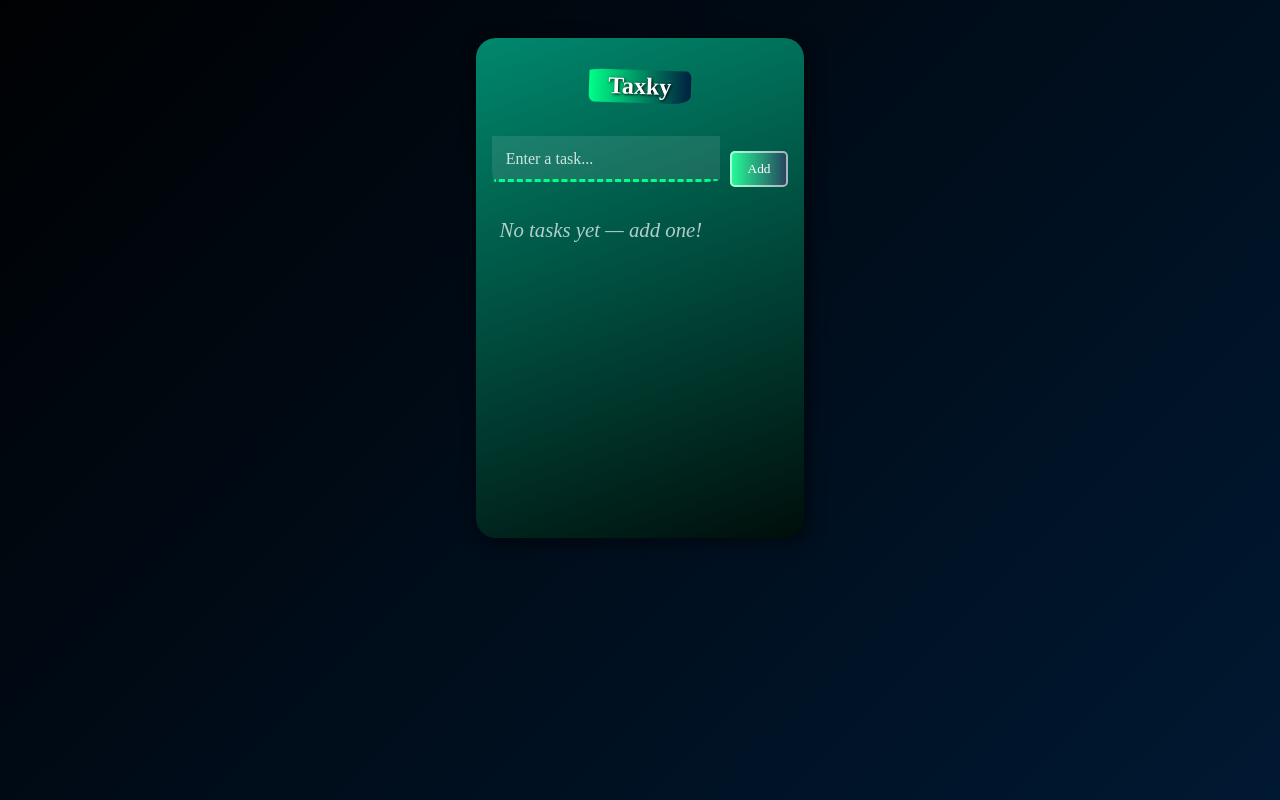
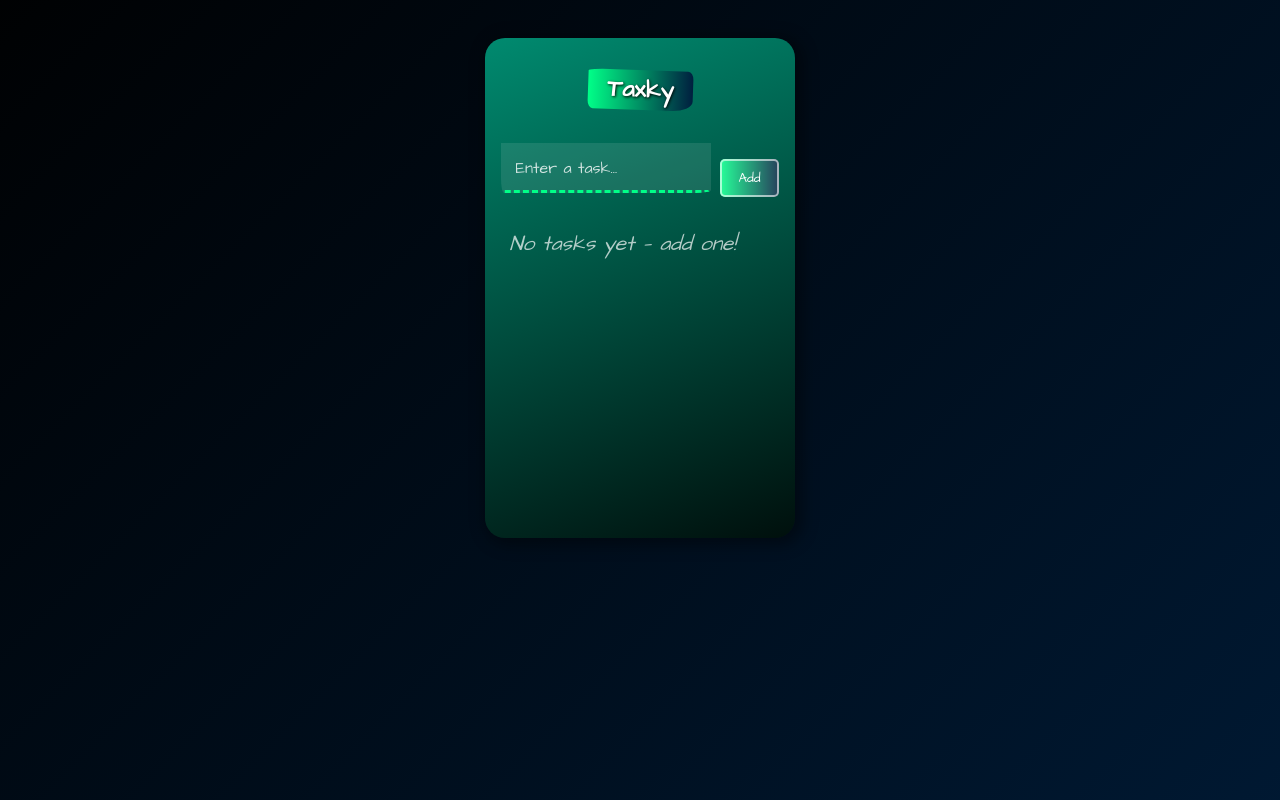
Before and after one commit to blinkwilly/todo-app, a React (Vite) app: page / in a window 1280 px wide. Built offline with nearby package versions, Linux system fonts and the light colour scheme.

Commit message:
update: style improvements and index modifications

```diff
--- a/index.html
+++ b/index.html
@@ -6,7 +6,8 @@
   <link rel="icon" type="image/svg+xml" href="/vite.svg" />
   <link rel="preconnect" href="https://fonts.googleapis.com">
   <link rel="preconnect" href="https://fonts.gstatic.com" crossorigin>
-  <link href="https://fonts.googleapis.com/css2?family=Poppins:wght@400;600&display=swap" rel="stylesheet">
+  <link href="https://fonts.googleapis.com/css2?family=Architects+Daughter&family=Poppins:wght@400;600&display=swap"
+    rel="stylesheet" />
 
   <meta name="viewport" content="width=device-width, initial-scale=1.0" />
   <title>todoapp</title>
--- a/src/App.css
+++ b/src/App.css
@@ -9,7 +9,7 @@ body {
   justify-content: center;
   align-items: center;
   color: #e0e0e0;
-  font-family: "Architects Daughter", cursive;
+  font-family: "Architects Daughter", "Poppins", sans-serif;
   text-align: center;
   font-size: 130%;
 }
```
